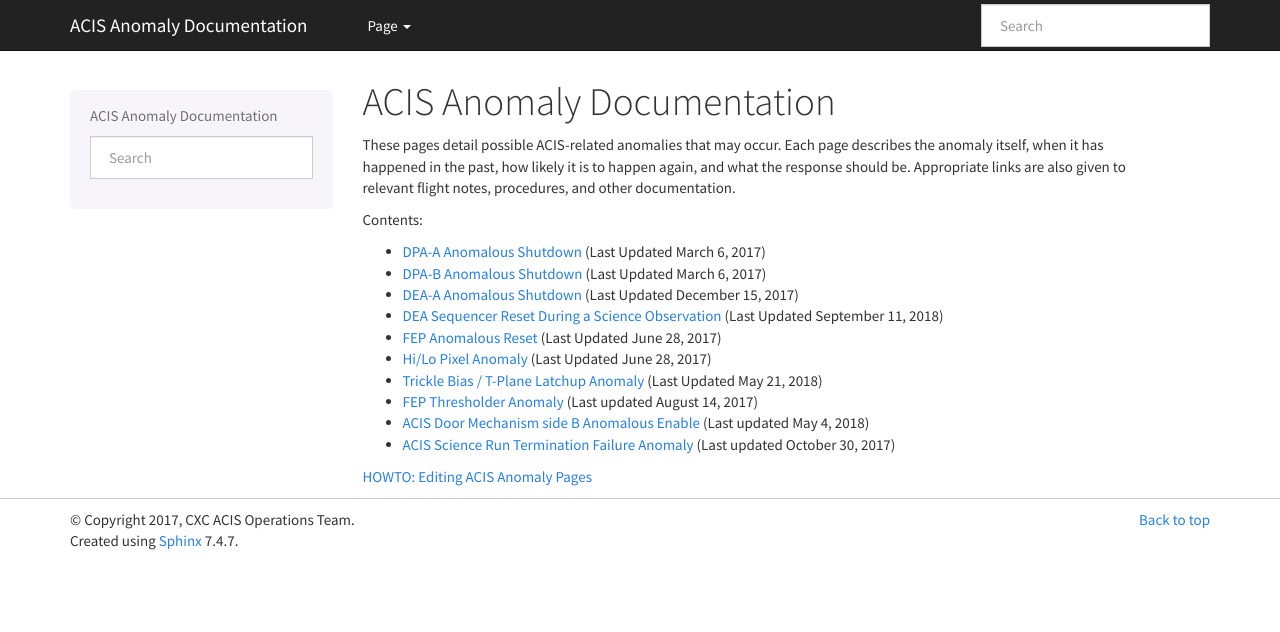
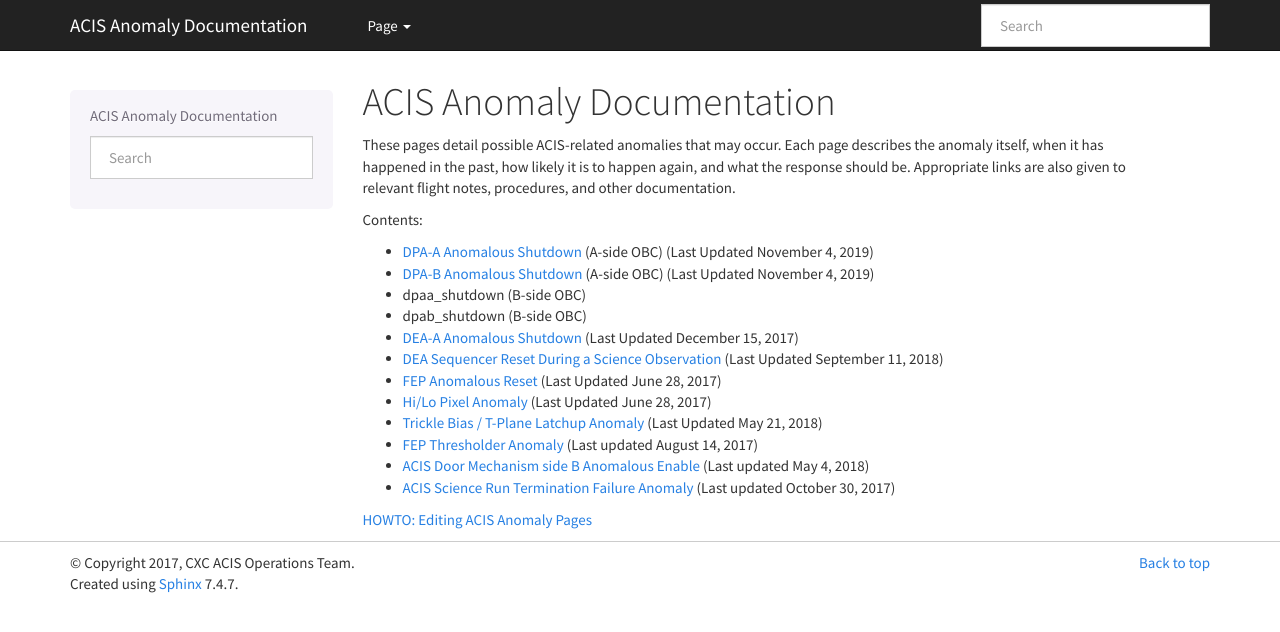
Before and after one commit to acisops/acis_anomaly_pages, a Sphinx documentation site: the page built from source/index.rst, in a window 1280 px wide. Shown: the top 632 px of the page. Built offline with Sphinx 7.4.7, drawn with Linux system fonts in a browser that asks for light colours.

Commit message:
Added OBC B-side entried for the DPAA and DPAB shutdown anomalies in the main page

```diff
--- a/source/index.rst
+++ b/source/index.rst
@@ -13,8 +13,14 @@ given to relevant flight notes, procedures, and other documentation.
 
 Contents:
 
-* :doc:`dpaa_shutdown` (Last Updated March 6, 2017)
-* :doc:`dpab_shutdown` (Last Updated March 6, 2017)
+* :doc:`dpaa_shutdown` (A-side OBC) (Last Updated November 4, 2019)
+* :doc:`dpab_shutdown` (A-side OBC) (Last Updated November 4, 2019)
+
+* dpaa_shutdown (B-side OBC)
+* dpab_shutdown (B-side OBC)
+
+
+
 * :doc:`dea_shutdown` (Last Updated December 15, 2017)
 * :doc:`dea_seq_reset` (Last Updated September 11, 2018)
 * :doc:`fep_reset` (Last Updated June 28, 2017)
```
Also changed, not shown: source/dpab_shutdown.rst (+1 -9 lines).
